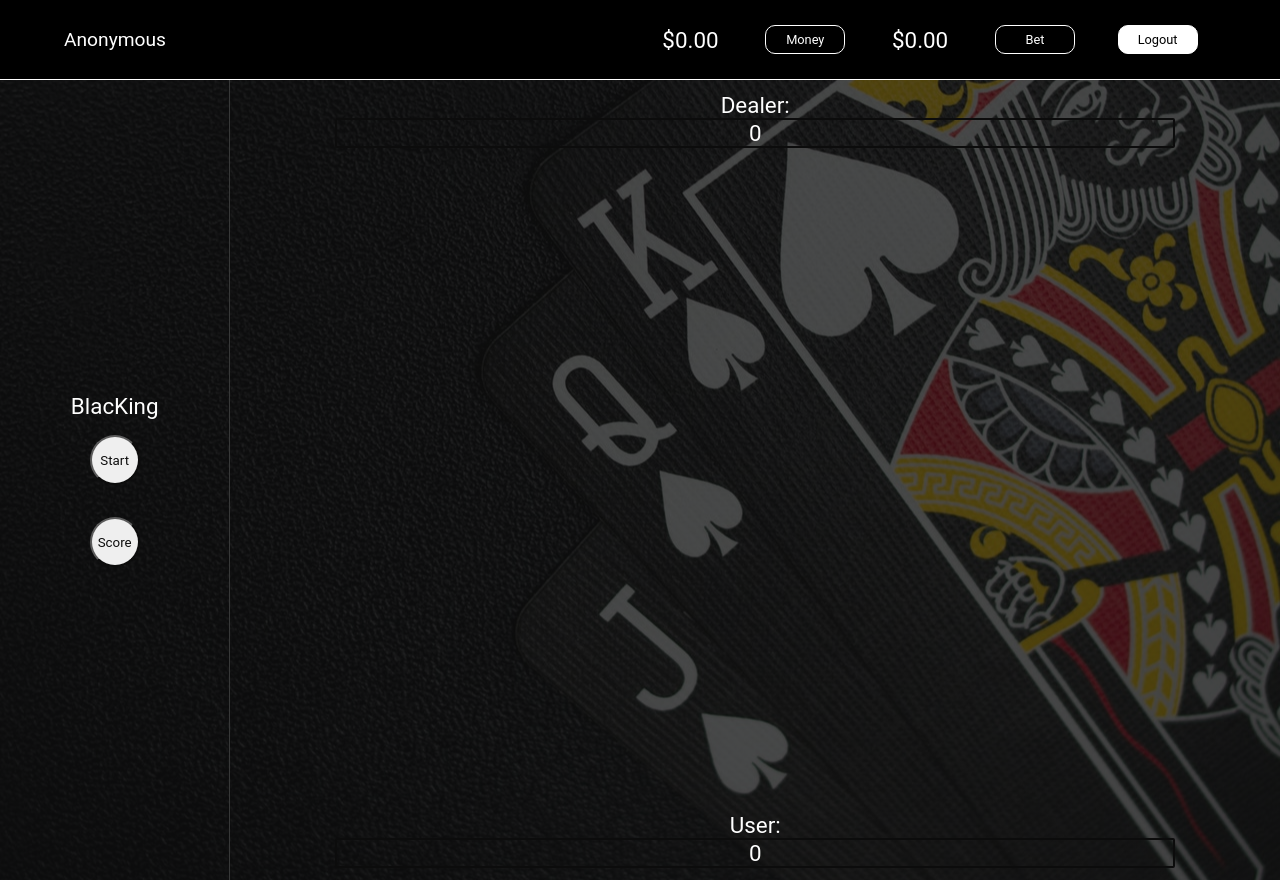
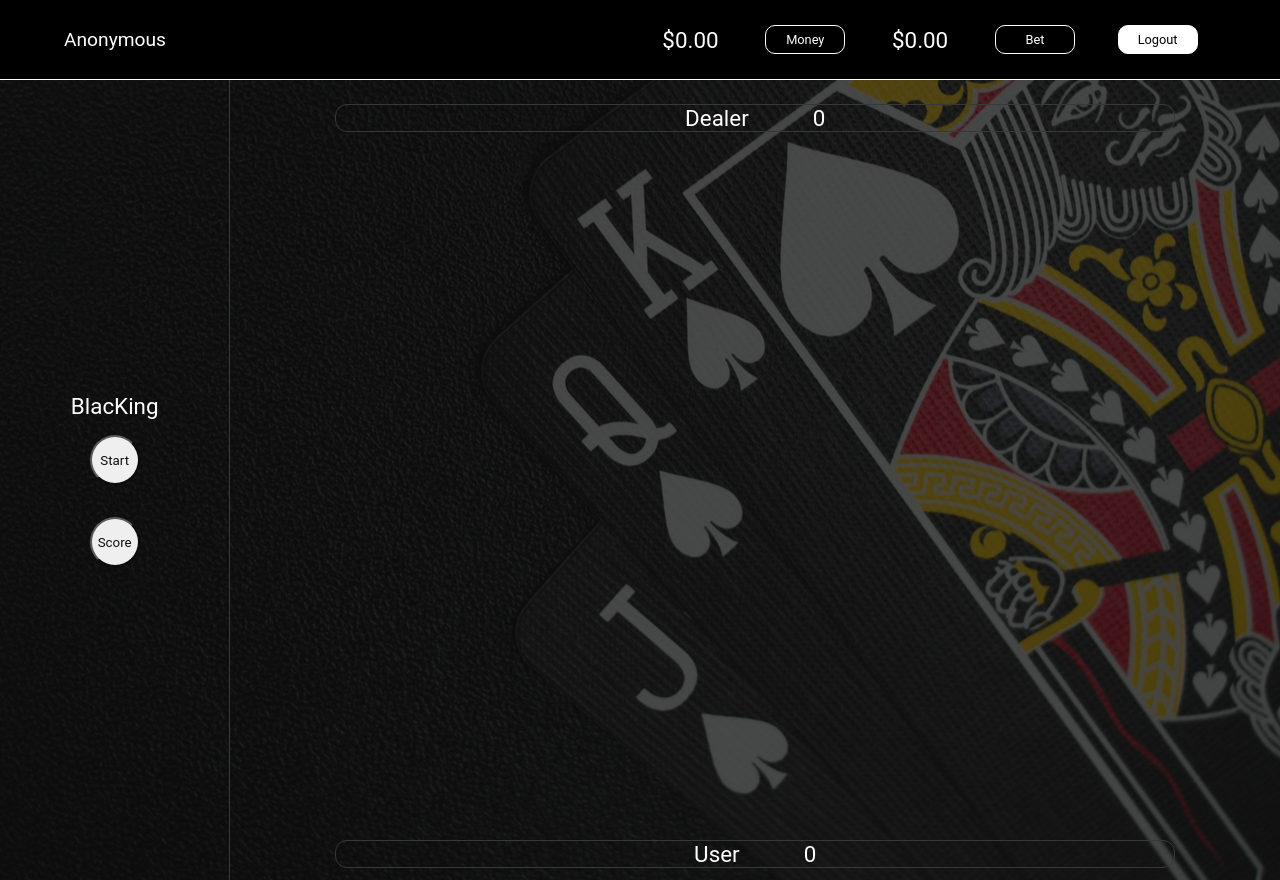
Before and after one commit to robpduo/RedKing, a React (Create React App) app in the folder blackjack-frontend/: page /playgame in a window 1280 px wide. Built offline with nearby package versions, Linux system fonts and the light colour scheme.

Commit message:
added styling for value counter, and now full name of the user is shown on winning

```diff
--- a/blackjack-frontend/src/Components/PlayGame/PlayGame.css
+++ b/blackjack-frontend/src/Components/PlayGame/PlayGame.css
@@ -86,7 +86,8 @@
 }
 
 .dealContainer h1 {
-  margin: 12px 0;
+  margin-top: 24px;
+  margin-bottom: 12px;
 }
 
 .dealContainer img {
--- a/blackjack-frontend/src/Components/PlayGame/PlayGame.tsx
+++ b/blackjack-frontend/src/Components/PlayGame/PlayGame.tsx
@@ -41,10 +41,10 @@ export const PlayGame: React.FC<IDeck> = (deck: IDeck) => {
   const deckInfo = useSelector((state: RootState) => state.deck.deck);
 
   const playerCards = useSelector((state: RootState) => state.deck.playerHand);
-
   const dealerCards = useSelector((state: RootState) => state.deck.dealerHand);
 
-  console.log('coming from PlayGame line 36', gameState.winner);
+  console.log('coming from PlayGame line 46 ', gameState);
+  console.log('coming from PlayGame line 47', myUserState);
 
   const handleScoreBoard = (event: React.MouseEvent<HTMLButtonElement>) => {
     navigator('/scores');
@@ -214,7 +214,7 @@ export const PlayGame: React.FC<IDeck> = (deck: IDeck) => {
         <div className="playArea">
           <div className="dealContainer">
             <h1>
-              Dealer: <ValueCounter propNum={num.dealerNum} />
+              <ValueCounter propNum={num.dealerNum} />
             </h1>
             {isDeck !== false &&
               dealerCards?.map((card) => {
@@ -238,13 +238,15 @@ export const PlayGame: React.FC<IDeck> = (deck: IDeck) => {
             <></>
           ) : (
             <div className="winnerContainer">
-              <h1>{gameState.winner.toLocaleUpperCase()} wins</h1>
+              <h1>
+                {myUserState.user?.firstName} {myUserState.user?.lastName} wins
+              </h1>
             </div>
           )}
 
           <div className="userContainer">
             <h1>
-              User: <ValueCounter propNum={num.playerNum} />
+              <ValueCounter propNum={num.playerNum} />
             </h1>
             {isDeck !== false &&
               playerCards?.map((card) => {
--- a/blackjack-frontend/src/Components/ValueCounter/ValueCounter.css
+++ b/blackjack-frontend/src/Components/ValueCounter/ValueCounter.css
@@ -1,4 +1,28 @@
 .allHandValues {
-    border: 2px solid black;
-    border-radius: 2px;
+  border: 1px solid var(--grey);
+  border-radius: 12px;
 }
+
+.playerHandValue {
+  display: flex;
+  justify-content: center;
+  align-items: space-between !important;
+
+  margin: 0 2rem;
+}
+
+.playerHandValue p {
+  margin: 0 2rem;
+}
+
+.dealerHandValue {
+  display: flex;
+  justify-content: center;
+  align-items: space-between !important;
+
+  margin: 0 2rem;
+}
+
+.dealerHandValue p {
+  margin: 0 2rem;
+}
--- a/blackjack-frontend/src/Components/ValueCounter/ValueCounter.tsx
+++ b/blackjack-frontend/src/Components/ValueCounter/ValueCounter.tsx
@@ -2,7 +2,7 @@ import React, { useState, useEffect } from 'react';
 import { useDispatch, useSelector } from 'react-redux';
 import { useNavigate } from 'react-router-dom';
 import { AppDispatch, RootState } from '../../Store';
-import { Rank, ICard } from "../../Interfaces/ICard";
+import { Rank, ICard } from '../../Interfaces/ICard';
 import { access, readlink } from 'fs';
 import './ValueCounter.css';
 
@@ -16,11 +16,21 @@ export const ValueCounter: React.FC<any> = (props) => {
   useEffect(() => {
     setDealerCount(calcHandValue(dealerHand));
     setPlayerCount(calcHandValue(playerHand));
-    }, [playerHand, dealerHand])
+  }, [playerHand, dealerHand]);
   // how the counts are displayed
   return (
     <div className="allHandValues">
-            {props.propNum == 0 ? <div className="playerHandValue"><p>{playerCount}</p> </div> : <div className="dealerHandValue"><p>{dealerCount}</p> </div>}
+      {props.propNum == 0 ? (
+        <div className="playerHandValue">
+          <p>User</p>
+          <p>{playerCount}</p>{' '}
+        </div>
+      ) : (
+        <div className="dealerHandValue">
+          <p>Dealer</p>
+          <p>{dealerCount}</p>{' '}
+        </div>
+      )}
     </div>
   );
 };
@@ -31,31 +41,31 @@ export const calcCardValue: (card: ICard) => number = function (
 ): number {
   let x = card.rank;
 
-    if (x == "TWO") {
+  if (x == 'TWO') {
     return 2;
-    } else if (x == "THREE") {
+  } else if (x == 'THREE') {
     return 3;
-    } else if (x == "FOUR") {
+  } else if (x == 'FOUR') {
     return 4;
-    } else if (x == "FIVE") {
+  } else if (x == 'FIVE') {
     return 5;
-    } else if (x == "SIX") {
+  } else if (x == 'SIX') {
     return 6;
-    } else if (x == "SEVEN") {
+  } else if (x == 'SEVEN') {
     return 7;
-    } else if (x == "EIGHT") {
+  } else if (x == 'EIGHT') {
     return 8;
-    } else if (x == "NINE") {
+  } else if (x == 'NINE') {
     return 9;
-    } else if (x == "TEN") {
+  } else if (x == 'TEN') {
     return 10;
-    } else if (x == "JACK") {
+  } else if (x == 'JACK') {
     return 10;
-    } else if (x == "QUEEN") {
+  } else if (x == 'QUEEN') {
     return 10;
-    } else if (x == "KING") {
+  } else if (x == 'KING') {
     return 10;
-    } else if (x == "ACE") {
+  } else if (x == 'ACE') {
     return 1;
   } else {
     return -100;
@@ -90,11 +100,11 @@ export const calcHandValue: (hand: ICard[] | undefined) => number = function (
   }
 
   return value;
-}
+};
 //calculates what you can see of the dealer's hand
-export const calcVisibleDealerHandValue: (hand: ICard[] | undefined) => number = function (
+export const calcVisibleDealerHandValue: (
   hand: ICard[] | undefined
-): number {
+) => number = function (hand: ICard[] | undefined): number {
   let value = 0;
   if (hand) {
     let aces = 0;
@@ -118,4 +128,4 @@ export const calcVisibleDealerHandValue: (hand: ICard[] | undefined) => number =
     }
   }
   return value;
-}
+};
```
Lines whose indentation alone changed are shown as unchanged.
